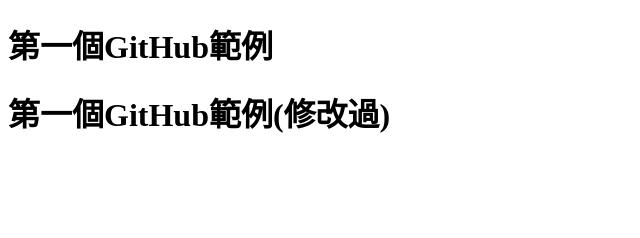
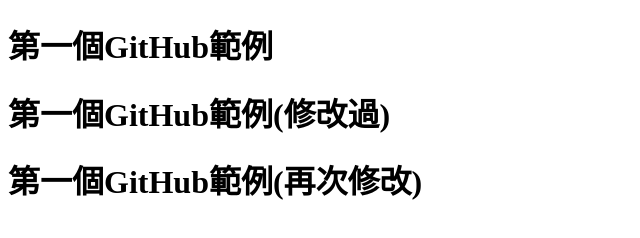
Before and after one commit to GMEMJ/GMKEM.github.io, a plain HTML site: page index.html in a window 1280 px wide. Shown: the whole page, without its empty margins (0-640 px from the left). Drawn offline with Linux system fonts and the light colour scheme.

Commit message:
第三次更動

```diff
--- a/index.html
+++ b/index.html
@@ -9,6 +9,7 @@
 
   <h1>第一個GitHub範例</h1>
   <h1>第一個GitHub範例(修改過)</h1>
+  <h1>第一個GitHub範例(再次修改)</h1>
 
 
 </body>
```
